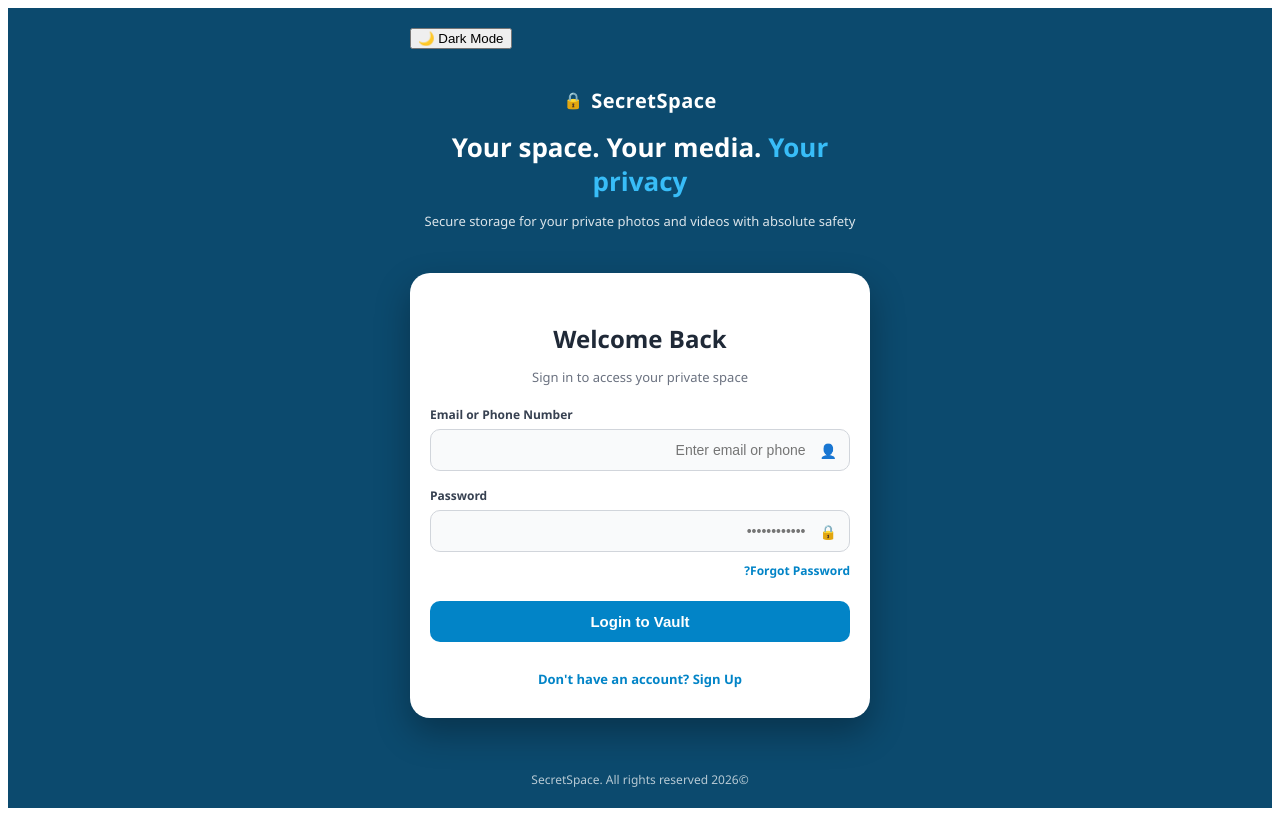
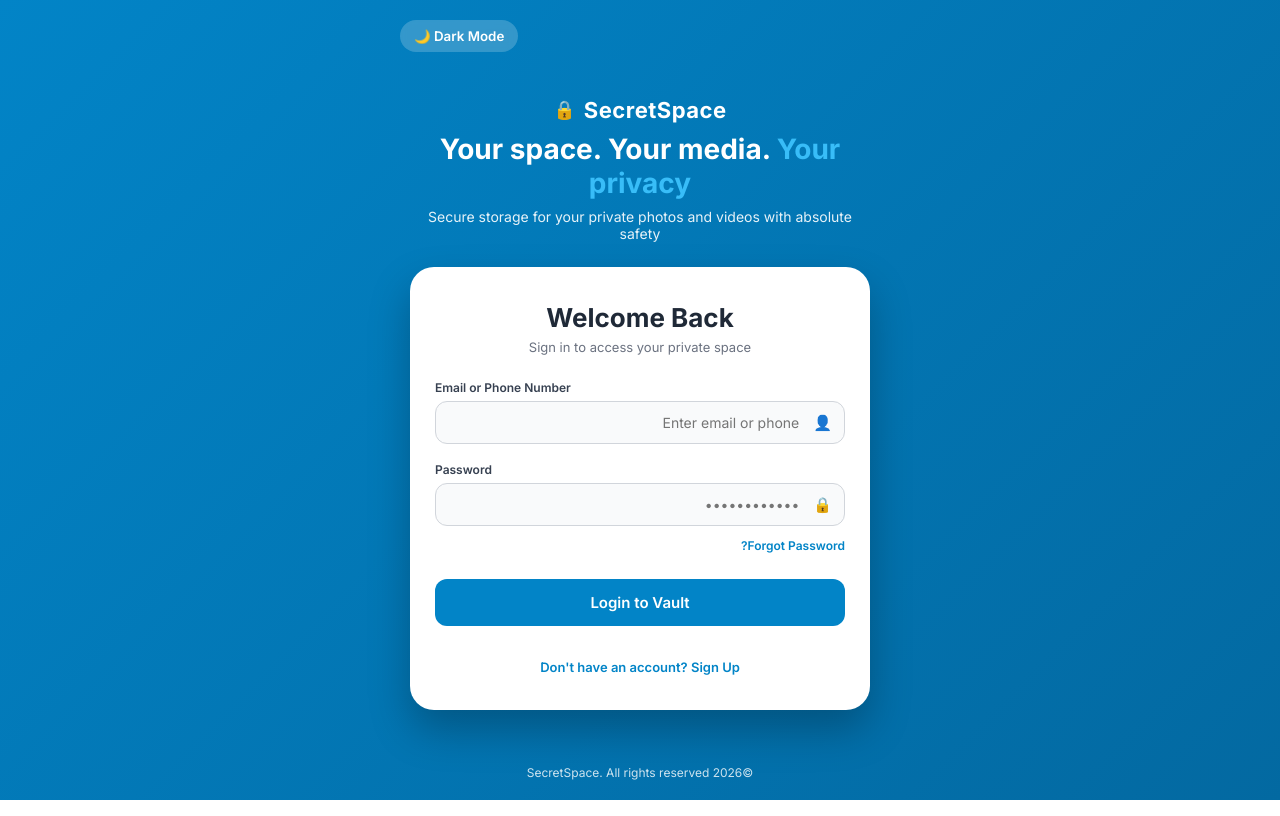
Before and after one commit to yazanmoha33-create/SecretSpace, a React (Vite) app: page / in a window 1280 px wide. Built offline with nearby package versions, Linux system fonts and the light colour scheme.

Commit message:
Refactor App.css for improved styles and animations

```diff
--- a/src/App.css
+++ b/src/App.css
@@ -1,30 +1,56 @@
+@import url('https://fonts.googleapis.com/css2?family=Inter:wght@400;500;600;700&display=swap');
+
+* {
+  box-sizing: border-box;
+  margin: 0;
+  padding: 0;
+  font-family: 'Inter', sans-serif;
+}
+
 .app-container {
   min-height: 100vh;
   display: flex;
   flex-direction: column;
   justify-content: space-between;
   align-items: center;
-  transition: background-color 0.3s ease, color 0.3s ease;
-  font-family: 'Segoe UI', Tahoma, Geneva, Verdana, sans-serif;
   padding: 20px;
-  box-sizing: border-box;
+  transition: background-color 0.4s ease, color 0.4s ease;
 }
 
+/* سمات الوضع النهاري والليلي الأصلية */
 .app-container.light {
-  background-color: #0c4a6e;
+  background: linear-gradient(135deg, #0284c7 0%, #0369a1 100%);
   color: #ffffff;
 }
 
 .app-container.dark {
-  background-color: #0b0f19;
+  background: linear-gradient(135deg, #0f172a 0%, #1e1b4b 100%);
   color: #f1f1f1;
 }
 
 .top-bar-settings {
   width: 100%;
+  max-width: 480px;
   display: flex;
   justify-content: flex-end;
-  max-width: 460px;
+  margin-bottom: 10px;
+}
+
+.theme-toggle-btn {
+  background: rgba(255, 255, 255, 0.2);
+  border: none;
+  padding: 8px 14px;
+  border-radius: 20px;
+  color: white;
+  font-weight: 600;
+  cursor: pointer;
+  backdrop-filter: blur(5px);
+  transition: all 0.3s ease;
+}
+
+.theme-toggle-btn:hover {
+  background: rgba(255, 255, 255, 0.3);
+  transform: scale(1.05);
 }
 
 .main-layout {
@@ -34,17 +60,18 @@
   width: 100%;
   max-width: 460px;
   margin: auto;
-  gap: 30px;
-  transition: max-width 0.3s ease;
+  gap: 25px;
+  transition: max-width 0.4s cubic-bezier(0.4, 0, 0.2, 1);
 }
 
-/* توسيع العرض بالكامل عند تسجيل الدخول وإخفاء الهيرو */
+/* توسيع المساحة عند تسجيل الدخول بعرض أكبر ومرتب */
 .main-layout.expanded-layout {
-  max-width: 750px;
+  max-width: 800px;
 }
 
 .hero-section {
   text-align: center;
+  animation: fadeInDown 0.6s ease;
 }
 
 .logo-area {
@@ -52,24 +79,24 @@
   align-items: center;
   justify-content: center;
   gap: 8px;
-  margin-bottom: 12px;
+  margin-bottom: 10px;
 }
 
 .logo-text {
-  font-size: 20px;
+  font-size: 22px;
   font-weight: 700;
   letter-spacing: 0.5px;
 }
 
 .logo-icon {
-  font-size: 16px;
+  font-size: 18px;
 }
 
 .hero-section h1 {
-  font-size: 26px;
+  font-size: 28px;
   font-weight: 800;
   margin-bottom: 8px;
-  line-height: 1.3;
+  line-height: 1.2;
 }
 
 .highlight-text {
@@ -77,24 +104,25 @@
 }
 
 .hero-section p {
-  font-size: 13px;
-  opacity: 0.85;
+  font-size: 14px;
+  opacity: 0.9;
 }
 
 .login-card {
   width: 100%;
   background: #ffffff;
   color: #1f2937;
-  padding: 30px 20px;
-  border-radius: 20px;
-  box-shadow: 0 15px 35px rgba(0, 0, 0, 0.3);
-  box-sizing: border-box;
+  padding: 35px 25px;
+  border-radius: 24px;
+  box-shadow: 0 20px 40px rgba(0, 0, 0, 0.25);
+  transition: all 0.4s cubic-bezier(0.4, 0, 0.2, 1);
+  animation: fadeInUp 0.6s ease;
 }
 
 .dark .login-card {
   background: #1e293b;
   color: #f1f1f1;
-  box-shadow: 0 15px 35px rgba(0, 0, 0, 0.5);
+  box-shadow: 0 20px 40px rgba(0, 0, 0, 0.5);
 }
 
 .login-card.vault-card-wide {
@@ -103,11 +131,11 @@
 
 .login-header {
   text-align: center;
-  margin-bottom: 20px;
+  margin-bottom: 25px;
 }
 
 .login-header h2 {
-  font-size: 24px;
+  font-size: 26px;
   font-weight: 700;
   margin-bottom: 6px;
 }
@@ -124,7 +152,7 @@
 .login-form {
   display: flex;
   flex-direction: column;
-  gap: 16px;
+  gap: 18px;
 }
 
 .input-group {
@@ -147,10 +175,16 @@
 .input-wrapper {
   display: flex;
   align-items: center;
-  border: 1px solid #d1d5db;
-  border-radius: 10px;
+  border: 1.5px solid #d1d5db;
+  border-radius: 12px;
   padding: 0 12px;
   background: #f9fafb;
+  transition: border-color 0.3s ease, box-shadow 0.3s ease;
+}
+
+.input-wrapper:focus-within {
+  border-color: #0284c7;
+  box-shadow: 0 0 0 3px rgba(2, 132, 199, 0.15);
 }
 
 .dark .input-wrapper {
@@ -160,7 +194,7 @@
 
 .icon {
   margin-left: 8px;
-  font-size: 14px;
+  font-size: 15px;
 }
 
 .input-wrapper input {
@@ -177,29 +211,30 @@
   background-color: #0284c7;
   color: white;
   border: none;
-  padding: 12px;
-  border-radius: 10px;
+  padding: 14px;
+  border-radius: 12px;
   font-size: 15px;
   font-weight: 600;
   cursor: pointer;
-  transition: background-color 0.2s;
-  margin-top: 6px;
+  transition: background-color 0.2s, transform 0.2s;
+  margin-top: 8px;
 }
 
 .login-btn:hover {
   background-color: #0369a1;
+  transform: translateY(-1px);
 }
 
 .forgot-link-inline {
   font-size: 12px;
   text-align: right;
-  margin-top: 4px;
+  margin-top: 6px;
   display: block;
 }
 
 .form-actions-bottom {
   text-align: center;
-  margin-top: 12px;
+  margin-top: 15px;
   font-size: 13px;
 }
 
@@ -207,10 +242,12 @@
   color: #0284c7;
   cursor: pointer;
   font-weight: 600;
+  transition: opacity 0.2s;
 }
 
 .link-text:hover {
   text-decoration: underline;
+  opacity: 0.8;
 }
 
 .dark .link-text {
@@ -231,11 +268,12 @@
   margin: 0;
 }
 
-/* تنسيقات الخزنة الموسعة بالكامل */
+/* تنسيقات شاشة الخزنة الموسعة بكامل العرض وبشكل أنيق */
 .vault-container {
   display: flex;
   flex-direction: column;
-  gap: 15px;
+  gap: 20px;
+  animation: fadeIn 0.4s ease;
 }
 
 .vault-header {
@@ -243,59 +281,74 @@
 }
 
 .vault-user-email {
-  font-size: 12px;
+  font-size: 13px;
   color: #0284c7;
   font-weight: 600;
-  margin-top: 2px;
+  margin-top: 4px;
+}
+
+.dark .vault-user-email {
+  color: #38bdf8;
 }
 
 .vault-nav-tabs {
   display: flex;
-  gap: 10px;
+  gap: 12px;
   justify-content: center;
 }
 
 .tab-btn {
   flex: 1;
-  padding: 8px;
-  border-radius: 8px;
-  border: 1px solid #d1d5db;
+  padding: 10px;
+  border-radius: 10px;
+  border: 1.5px solid #d1d5db;
   background: transparent;
   color: inherit;
   font-size: 13px;
   font-weight: 600;
   cursor: pointer;
+  transition: all 0.3s ease;
+}
+
+.tab-btn:hover {
+  border-color: #0284c7;
 }
 
 .tab-btn.active {
   background-color: #0284c7;
   color: white;
   border-color: #0284c7;
+  box-shadow: 0 4px 12px rgba(2, 132, 199, 0.3);
 }
 
 .categories-bar {
   display: flex;
-  gap: 6px;
+  gap: 8px;
   overflow-x: auto;
-  padding-bottom: 4px;
+  padding-bottom: 6px;
 }
 
 .cat-pill {
-  padding: 4px 10px;
-  border-radius: 15px;
-  border: 1px solid #cbd5e1;
+  padding: 6px 14px;
+  border-radius: 20px;
+  border: 1.5px solid #cbd5e1;
   background: transparent;
-  font-size: 11px;
+  font-size: 12px;
   font-weight: 600;
   cursor: pointer;
   color: inherit;
   white-space: nowrap;
+  transition: all 0.2s ease;
+}
+
+.cat-pill:hover {
+  background: rgba(2, 132, 199, 0.1);
 }
 
 .cat-pill.active {
-  background-color: #38bdf8;
-  color: #0f172a;
-  border-color: #38bdf8;
+  background-color: #0284c7;
+  color: white;
+  border-color: #0284c7;
 }
 
 .upload-section {
@@ -306,36 +359,48 @@
   display: block;
   background-color: #0284c7;
   color: white;
-  padding: 10px;
-  border-radius: 10px;
-  font-size: 13px;
+  padding: 12px;
+  border-radius: 12px;
+  font-size: 14px;
   font-weight: 600;
   cursor: pointer;
-  transition: background-color 0.2s;
+  transition: all 0.3s ease;
+  box-shadow: 0 4px 12px rgba(2, 132, 199, 0.2);
 }
 
 .upload-btn:hover {
   background-color: #0369a1;
+  transform: translateY(-2px);
 }
 
 .gallery-grid-full {
   display: grid;
   grid-template-columns: repeat(4, 1fr);
-  gap: 12px;
-  max-height: 350px;
+  gap: 15px;
+  max-height: 400px;
   overflow-y: auto;
-  padding: 8px;
-  background: rgba(0, 0, 0, 0.04);
-  border-radius: 12px;
+  padding: 12px;
+  background: rgba(0, 0, 0, 0.03);
+  border-radius: 16px;
+}
+
+.dark .gallery-grid-full {
+  background: rgba(255, 255, 255, 0.03);
 }
 
 .image-card-full {
   position: relative;
-  border-radius: 10px;
+  border-radius: 12px;
   overflow: hidden;
-  height: 110px;
+  height: 130px;
   background: #000;
-  box-shadow: 0 4px 6px rgba(0,0,0,0.1);
+  box-shadow: 0 6px 12px rgba(0, 0, 0, 0.15);
+  transition: transform 0.3s ease, box-shadow 0.3s ease;
+}
+
+.image-card-full:hover {
+  transform: translateY(-4px);
+  box-shadow: 0 10px 20px rgba(0, 0, 0, 0.25);
 }
 
 .image-card-full img {
@@ -346,46 +411,53 @@
 
 .img-badge {
   position: absolute;
-  bottom: 4px;
-  left: 4px;
-  background: rgba(0, 0, 0, 0.6);
+  bottom: 6px;
+  left: 6px;
+  background: rgba(0, 0, 0, 0.7);
   color: white;
-  font-size: 9px;
-  padding: 2px 6px;
-  border-radius: 4px;
+  font-size: 10px;
+  padding: 3px 8px;
+  border-radius: 6px;
+  backdrop-filter: blur(4px);
 }
 
 .delete-icon-btn {
   position: absolute;
-  top: 4px;
-  right: 4px;
-  background: rgba(239, 68, 68, 0.8);
+  top: 6px;
+  right: 6px;
+  background: rgba(239, 68, 68, 0.9);
   border: none;
   border-radius: 50%;
-  width: 22px;
-  height: 22px;
-  font-size: 10px;
+  width: 26px;
+  height: 26px;
+  font-size: 11px;
   cursor: pointer;
   color: white;
+  transition: transform 0.2s ease;
+}
+
+.delete-icon-btn:hover {
+  transform: scale(1.15);
 }
 
 .trash-actions {
   position: absolute;
-  bottom: 4px;
+  bottom: 6px;
   width: 100%;
   display: flex;
   justify-content: space-around;
-  background: rgba(0, 0, 0, 0.7);
-  padding: 2px 0;
+  background: rgba(0, 0, 0, 0.75);
+  padding: 4px 0;
 }
 
 .restore-btn, .perm-delete-btn {
-  font-size: 9px;
-  padding: 2px 6px;
+  font-size: 10px;
+  padding: 3px 8px;
   border: none;
-  border-radius: 4px;
+  border-radius: 6px;
   cursor: pointer;
   font-weight: 600;
+  transition: opacity 0.2s;
 }
 
 .restore-btn {
@@ -401,34 +473,60 @@
 .no-images-text {
   grid-column: span 4;
   text-align: center;
-  font-size: 13px;
+  font-size: 14px;
   color: #6b7280;
-  padding: 40px;
+  padding: 50px 20px;
+}
+
+.dark .no-images-text {
+  color: #94a3b8;
 }
 
 .logout-btn {
   background-color: #ef4444;
   color: white;
   border: none;
-  padding: 10px;
-  border-radius: 10px;
-  font-size: 13px;
+  padding: 12px;
+  border-radius: 12px;
+  font-size: 14px;
   font-weight: 600;
   cursor: pointer;
-  transition: background-color 0.2s;
+  transition: background-color 0.2s, transform 0.2s;
 }
 
 .logout-btn:hover {
   background-color: #dc2626;
+  transform: translateY(-1px);
 }
 
 .footer-copyright {
   font-size: 12px;
-  opacity: 0.7;
-  margin-top: 15px;
+  opacity: 0.8;
+  margin-top: 20px;
+  color: white;
 }
 
-@media (max-width: 700px) {
+/* --- حركات الأنيميشن الخفيفة (Smooth Animations) --- */
+@keyframes fadeIn {
+  from { opacity: 0; transform: scale(0.97); }
+  to { opacity: 1; transform: scale(1); }
+}
+
+@keyframes fadeInDown {
+  from { opacity: 0; transform: translateY(-15px); }
+  to { opacity: 1; transform: translateY(0); }
+}
+
+@keyframes fadeInUp {
+  from { opacity: 0; transform: translateY(15px); }
+  to { opacity: 1; transform: translateY(0); }
+}
+
+.animate-fade {
+  animation: fadeIn 0.4s ease forwards;
+}
+
+@media (max-width: 768px) {
   .gallery-grid-full {
     grid-template-columns: repeat(2, 1fr);
   }
```
